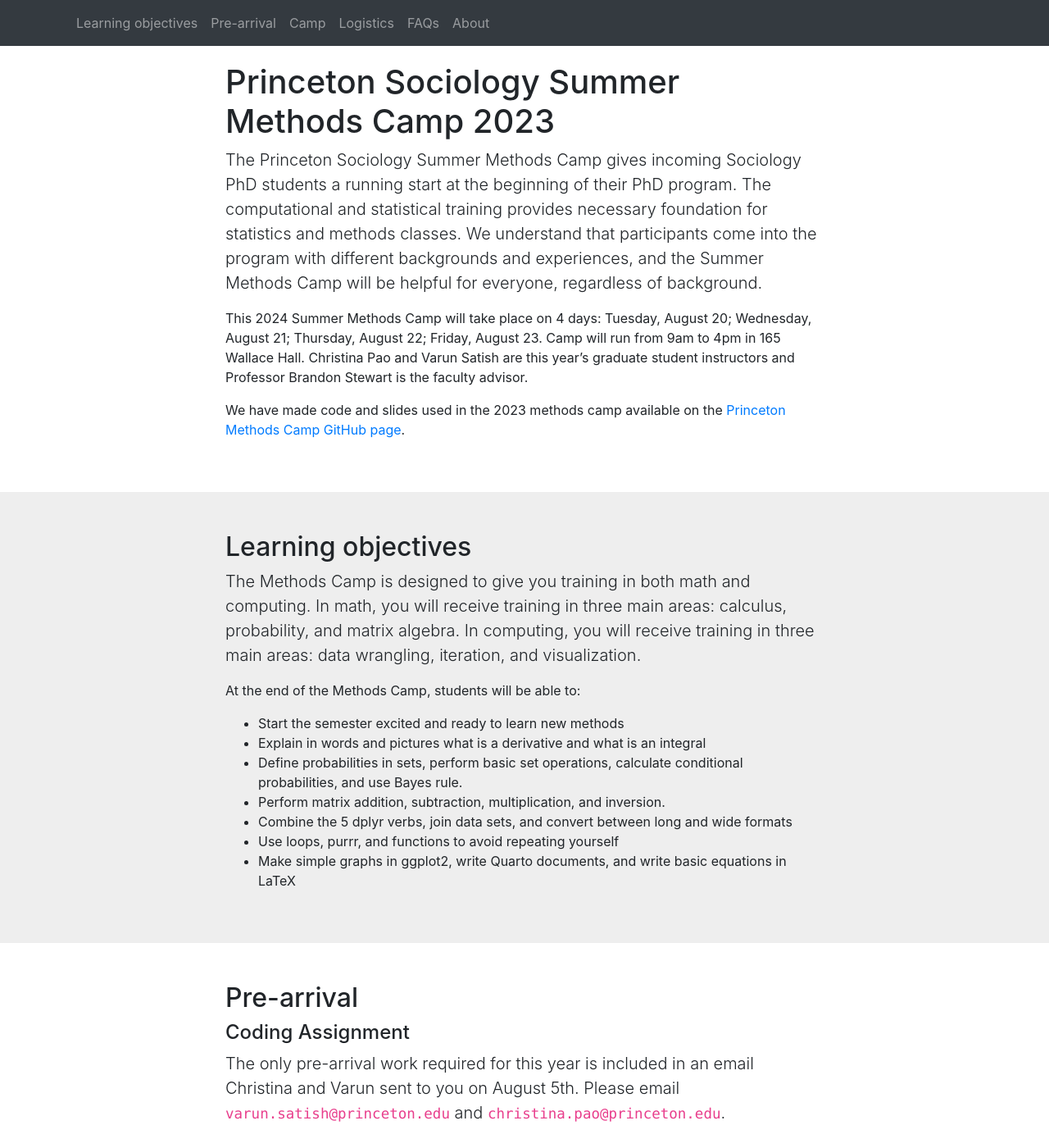
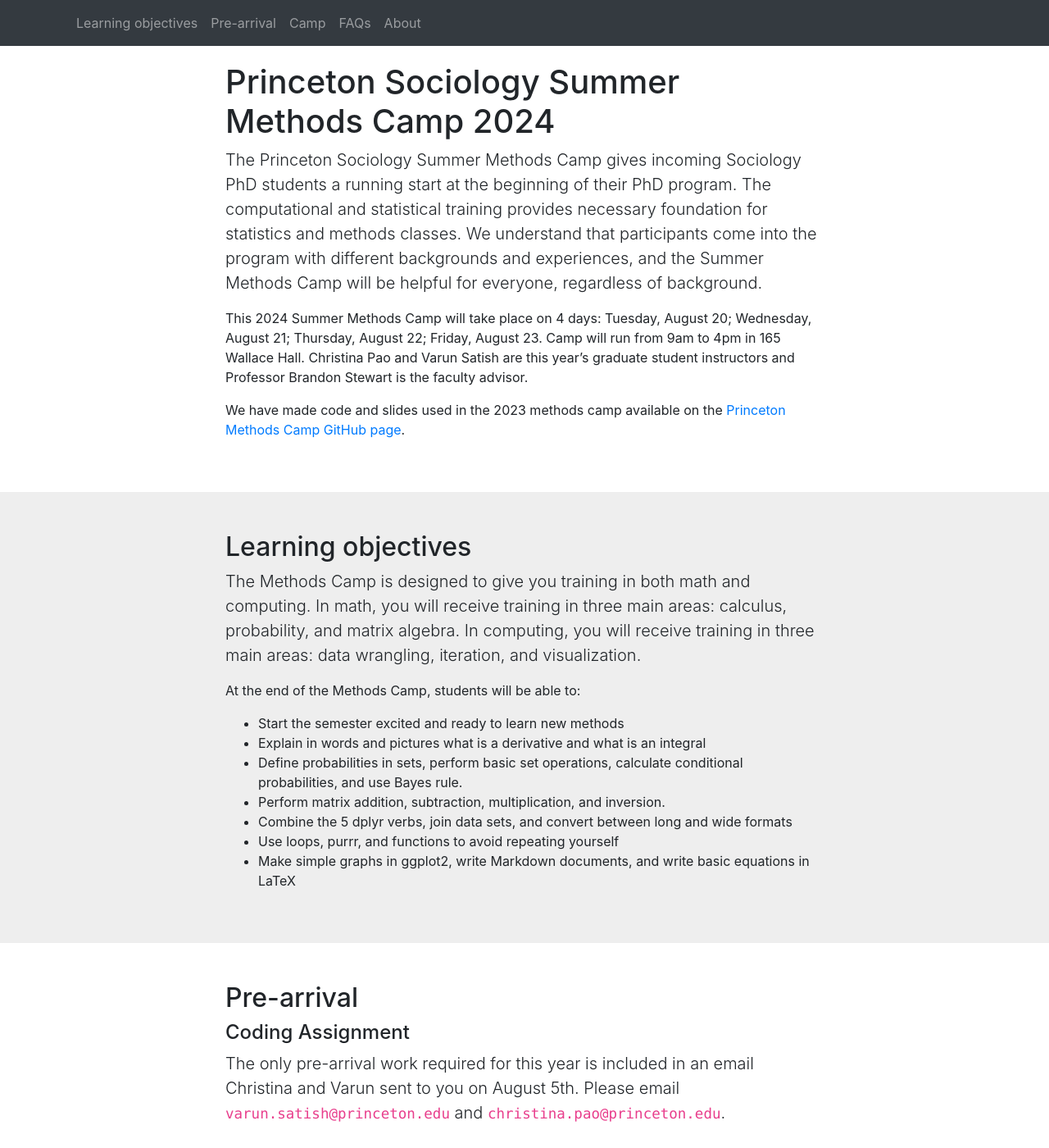
Before and after one commit to bstewart/princeton_methods_camp, a Jekyll site: the page built from index.md, in a window 1280 px wide and 1400 px high. Shown: the whole window at 82% size. Built offline with Jekyll 4.4.1, drawn with Linux system fonts in a browser that asks for light colours.

Commit message:
small changes

```diff
--- a/index.md
+++ b/index.md
@@ -5,7 +5,6 @@
   - learning-objectives
   - pre-arrival
   - camp
-  - logistics
   - faq
   - about
 navigation:
@@ -15,15 +14,13 @@
     url: "#pre-arrival"
   - name: Camp
     url: "#camp"
-  - name: Logistics
-    url: "#logistics"
   - name: FAQs
     url: "#faqs"
   - name: About
     url: "#about"
 ---
 
-# Princeton Sociology Summer Methods Camp 2023
+# Princeton Sociology Summer Methods Camp 2024
 
 The Princeton Sociology Summer Methods Camp gives incoming Sociology PhD students a running start at the beginning of their PhD program. The computational and statistical training provides necessary foundation for statistics and methods classes. We understand that participants come into the program with different backgrounds and experiences, and the Summer Methods Camp will be helpful for everyone, regardless of background.
 
--- a/learning-objectives.md
+++ b/learning-objectives.md
@@ -10,4 +10,4 @@
 - Perform matrix addition, subtraction, multiplication, and inversion.
 - Combine the 5 dplyr verbs, join data sets, and convert between long and wide formats
 - Use loops, purrr, and functions to avoid repeating yourself
-- Make simple graphs in ggplot2, write Quarto documents, and write basic equations in LaTeX
+- Make simple graphs in ggplot2, write Markdown documents, and write basic equations in LaTeX
```
